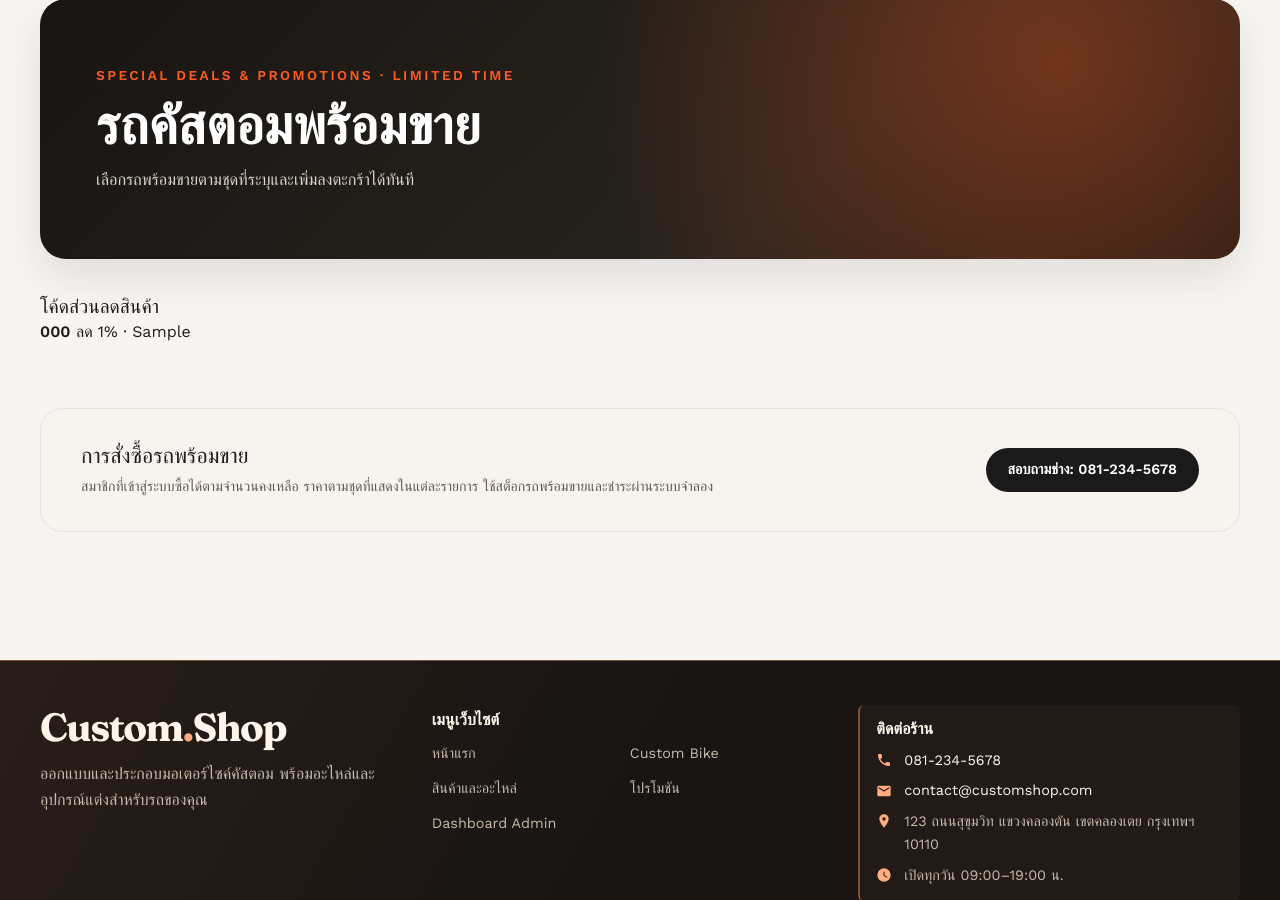
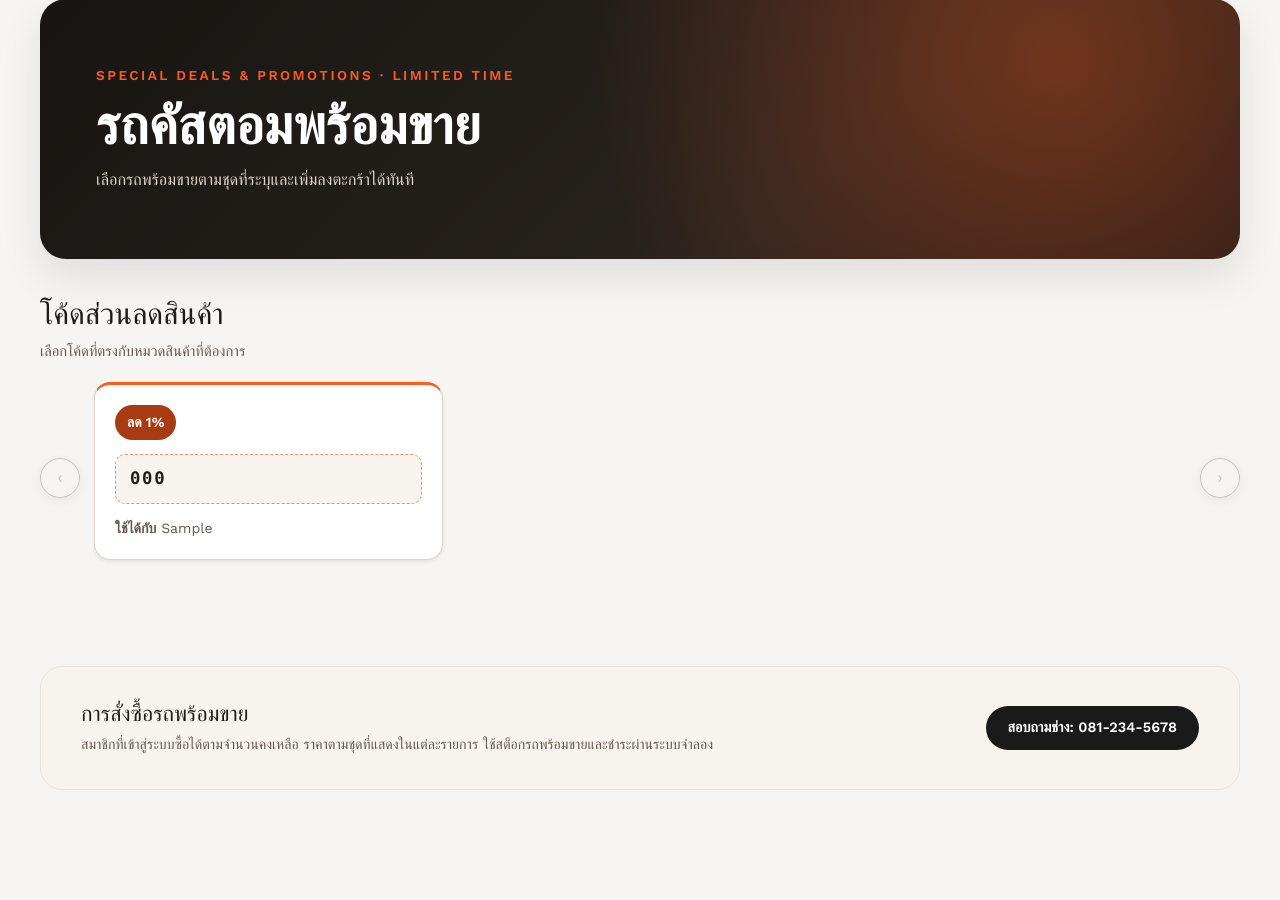
Before and after one commit to nuttawat444/CustomShop, an ASP.NET Core app: page /Home/Promotion in a window 1280 px wide. Shown: the part 163-1063 px from the top of the page. Run offline with ASP.NET Core 8, Linux system fonts and the light colour scheme; the visitor is signed in with stand-in values (Sample User, id 1); empty tables hold one stand-in row (values such as "Sample post"); database files in the repository are not loaded.

Commit message:
fix promotion

```diff
--- a/Views/Home/Promotion.cshtml
+++ b/Views/Home/Promotion.cshtml
@@ -461,6 +461,136 @@
         font-weight: 700;
     }
 
+    /* Coupon cards */
+    .promo-coupons-section {
+        margin-bottom: 40px;
+    }
+
+    .promo-coupons-heading {
+        margin-bottom: 16px;
+    }
+
+    .promo-coupons-heading h2 {
+        margin: 0;
+        color: var(--theme-ink);
+        font-family: "Fraunces", Georgia, serif;
+        font-size: clamp(1.4rem, 2.5vw, 1.85rem);
+    }
+
+    .promo-coupons-heading p {
+        margin: 5px 0 0;
+        color: var(--theme-muted);
+        font-size: .92rem;
+    }
+
+    .promo-coupons-controls {
+        display: grid;
+        width: 40px;
+        height: 40px;
+        padding: 0;
+        place-items: center;
+        border-color: var(--theme-line);
+        color: var(--theme-ink);
+        background: var(--theme-surface);
+        box-shadow: 0 3px 12px rgba(26, 26, 26, .16);
+    }
+
+    .promo-coupons-controls:hover:not(:disabled) {
+        border-color: var(--brand-accent);
+        background: var(--theme-accent-bg);
+        color: #fff;
+    }
+
+    .promo-coupons-controls:disabled {
+        opacity: .4;
+    }
+
+    .promo-coupons-track {
+        display: flex;
+        gap: 14px;
+        overflow-x: auto;
+        padding: 4px 2px 18px;
+        scroll-behavior: smooth;
+        scroll-snap-type: x mandatory;
+        scrollbar-width: none;
+        overscroll-behavior-inline: contain;
+    }
+
+    .promo-coupons-track::-webkit-scrollbar {
+        display: none;
+    }
+
+    .promo-coupon-slide {
+        flex: 0 0 min(82%, 340px);
+        scroll-snap-align: start;
+    }
+
+    .promo-coupon-card {
+        overflow: hidden;
+        border: 1px solid var(--theme-line);
+        border-top: 3px solid var(--brand-accent);
+        border-radius: 16px;
+        background: var(--theme-surface);
+        transition: transform .2s ease, box-shadow .2s ease;
+    }
+
+    .promo-coupon-card:hover {
+        transform: translateY(-3px);
+        box-shadow: 0 14px 28px rgba(26, 26, 26, .1) !important;
+    }
+
+    .promo-coupon-card .card-body {
+        display: flex;
+        flex-direction: column;
+        align-items: flex-start;
+        gap: 14px;
+        padding: 20px;
+    }
+
+    .promo-coupon-discount {
+        padding: 7px 12px;
+        border-radius: 999px;
+        background: var(--theme-accent-bg);
+        color: #fff;
+        font-size: .88rem;
+        font-weight: 700;
+    }
+
+    .promo-coupon-code {
+        display: block;
+        width: 100%;
+        padding: 11px 14px;
+        border: 1px dashed color-mix(in srgb, var(--brand-accent) 55%, var(--theme-line));
+        border-radius: 10px;
+        background: var(--theme-raised);
+        color: var(--theme-ink);
+        font-family: ui-monospace, SFMono-Regular, Menlo, Consolas, monospace;
+        font-size: 1.08rem;
+        font-weight: 750;
+        letter-spacing: .1em;
+        overflow-wrap: anywhere;
+    }
+
+    .promo-coupon-category {
+        margin: auto 0 0;
+        color: var(--theme-muted);
+        font-size: .88rem;
+    }
+
+    @@media (min-width: 576px) {
+        .promo-coupons-carousel {
+            display: grid;
+            grid-template-columns: 40px minmax(0, 1fr) 40px;
+            align-items: center;
+            gap: 12px;
+        }
+        .promo-coupon-slide { flex-basis: 48%; }
+    }
+
+    @@media (min-width: 992px) {
+        .promo-coupon-slide { flex-basis: 32%; }
+    }
+
     @@media (max-width: 992px) {
         .mega-deal {
             grid-template-columns: 1fr;
@@ -499,8 +629,41 @@
 
 @if (Model.Coupons.Count > 0)
 {
-    <h2>โค้ดส่วนลดสินค้า</h2>
-    @foreach (var coupon in Model.Coupons) { <p><strong>@coupon.Code</strong> ลด @coupon.Percent.ToString("0.##")% · @(coupon.Category == "*" ? "ทุกหมวด" : coupon.Category)</p> }
+    <section class="promo-coupons-section" aria-labelledby="promo-coupons-title">
+        <div class="promo-coupons-heading">
+            <div>
+                <h2 id="promo-coupons-title">โค้ดส่วนลดสินค้า</h2>
+                <p>เลือกโค้ดที่ตรงกับหมวดสินค้าที่ต้องการ</p>
+            </div>
+        </div>
+        <div class="promo-coupons-carousel">
+            <button class="btn btn-outline-secondary rounded-circle promo-coupons-controls d-none d-sm-grid" type="button"
+                    data-coupon-direction="-1" aria-label="เลื่อนโค้ดส่วนลดไปทางซ้าย" disabled>
+                <span aria-hidden="true">&#8249;</span>
+            </button>
+            <div class="promo-coupons-track" data-coupon-slider tabindex="0" role="region" aria-label="รายการโค้ดส่วนลด">
+                @foreach (var coupon in Model.Coupons)
+                {
+                    <div class="promo-coupon-slide">
+                        <article class="card promo-coupon-card h-100 shadow-sm">
+                            <div class="card-body">
+                                <span class="promo-coupon-discount">ลด @coupon.Percent.ToString("0.##")%</span>
+                                <code class="promo-coupon-code">@coupon.Code</code>
+                                <p class="promo-coupon-category mb-0">
+                                    <span class="fw-semibold">ใช้ได้กับ</span>
+                                    @(coupon.Category == "*" ? "ทุกหมวดสินค้า" : coupon.Category)
+                                </p>
+                            </div>
+                        </article>
+                    </div>
+                }
+            </div>
+            <button class="btn btn-outline-secondary rounded-circle promo-coupons-controls d-none d-sm-grid" type="button"
+                    data-coupon-direction="1" aria-label="เลื่อนโค้ดส่วนลดไปทางขวา">
+                <span aria-hidden="true">&#8250;</span>
+            </button>
+        </div>
+    </section>
 }
 <section class="deals-grid">
 @foreach (var deal in Model.Items)
@@ -561,3 +724,7 @@
 </section>
 
 <partial name="_CatalogPreview" model="Model.Items" />
+
+@section Scripts {
+    <script src="~/js/promotion-coupons.js" asp-append-version="true"></script>
+}
--- /dev/null
+++ b/wwwroot/js/promotion-coupons.js
@@ -0,0 +1,30 @@
+(function () {
+    document.querySelectorAll("[data-coupon-slider]").forEach(function (track) {
+        var section = track.closest(".promo-coupons-section");
+        if (!section) return;
+
+        var buttons = section.querySelectorAll("[data-coupon-direction]");
+        if (!buttons.length) return;
+
+        function updateButtons() {
+            var maxScroll = Math.max(0, track.scrollWidth - track.clientWidth);
+            buttons.forEach(function (button) {
+                var direction = Number(button.dataset.couponDirection);
+                button.disabled = direction < 0
+                    ? track.scrollLeft <= 1
+                    : track.scrollLeft >= maxScroll - 1;
+            });
+        }
+
+        buttons.forEach(function (button) {
+            button.addEventListener("click", function () {
+                var direction = Number(button.dataset.couponDirection);
+                track.scrollBy({ left: direction * Math.max(260, Math.round(track.clientWidth * 0.82)), behavior: "smooth" });
+            });
+        });
+
+        track.addEventListener("scroll", updateButtons, { passive: true });
+        window.addEventListener("resize", updateButtons);
+        updateButtons();
+    });
+})();
```
Also changed, not shown: Tests/promotion-coupons.test.cjs (added, +62 -0 lines), 1 other file.
